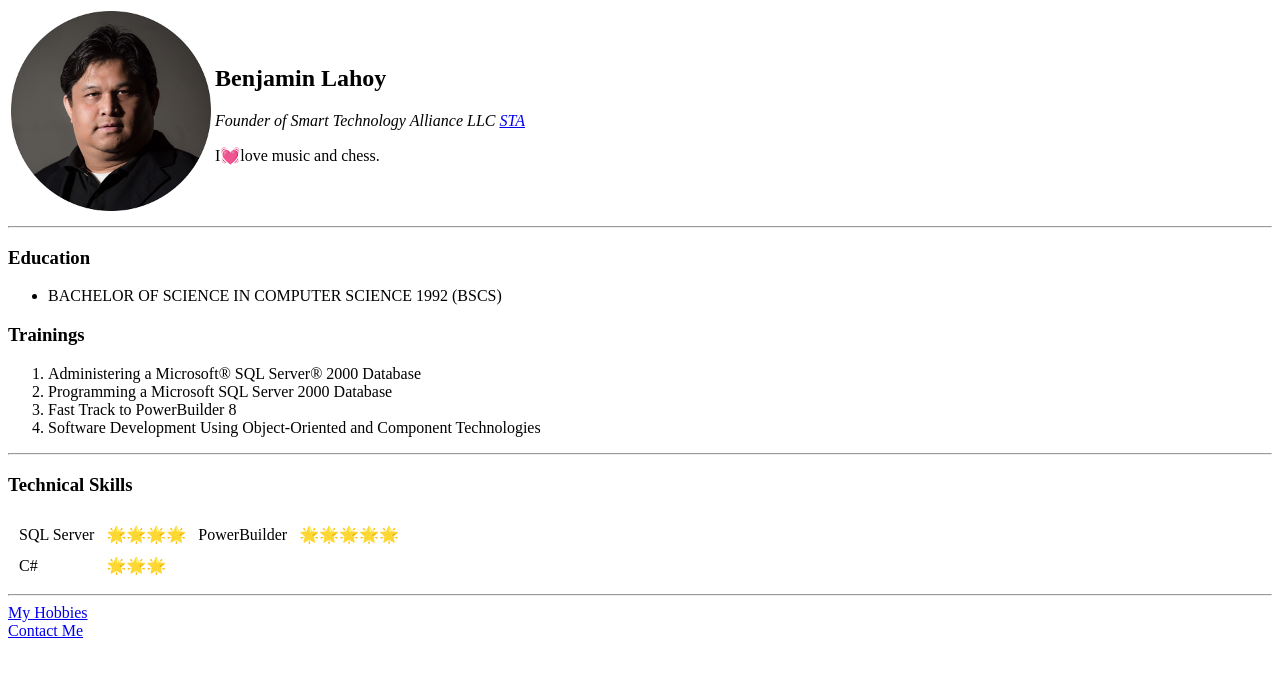
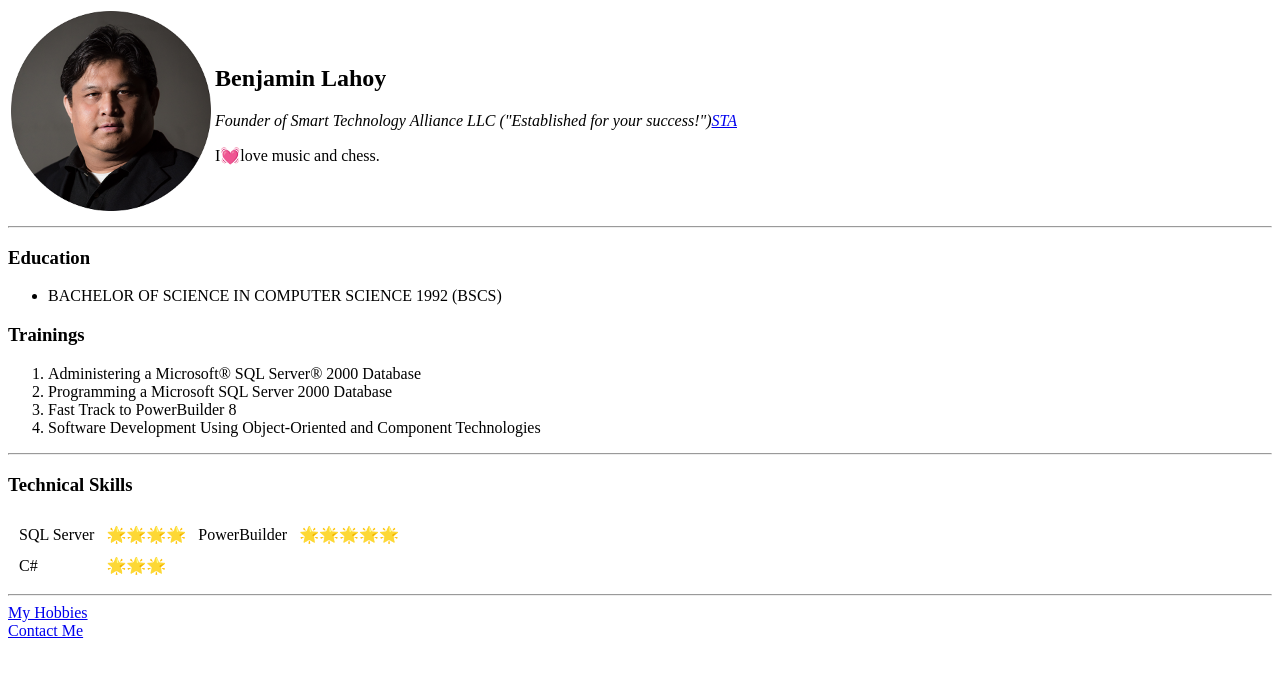
Before and after one commit to cyberguybl/cv, a plain HTML site: page index.html in a window 1280 px wide. Drawn offline with Linux system fonts and the light colour scheme.

Commit message:
Updated company's mission

```diff
--- a/index.html
+++ b/index.html
@@ -11,7 +11,7 @@
             <td><img src="images/mypic.png" alt="my consulting picture" width="200" height="200" target="_blank"/></td>
             <td>
                 <h2>Benjamin Lahoy</h2>
-                <p><em>Founder of Smart Technology Alliance LLC&nbsp;<a href="http://www.smarttechalliance.com">STA</a></em></p>
+                <p><em>Founder of Smart Technology Alliance LLC&nbsp;("Established for your success!")<a href="http://www.smarttechalliance.com">STA</a></em></p>
                 <p>I💓love music and chess.</p>
             </td>
         </tr>
```
